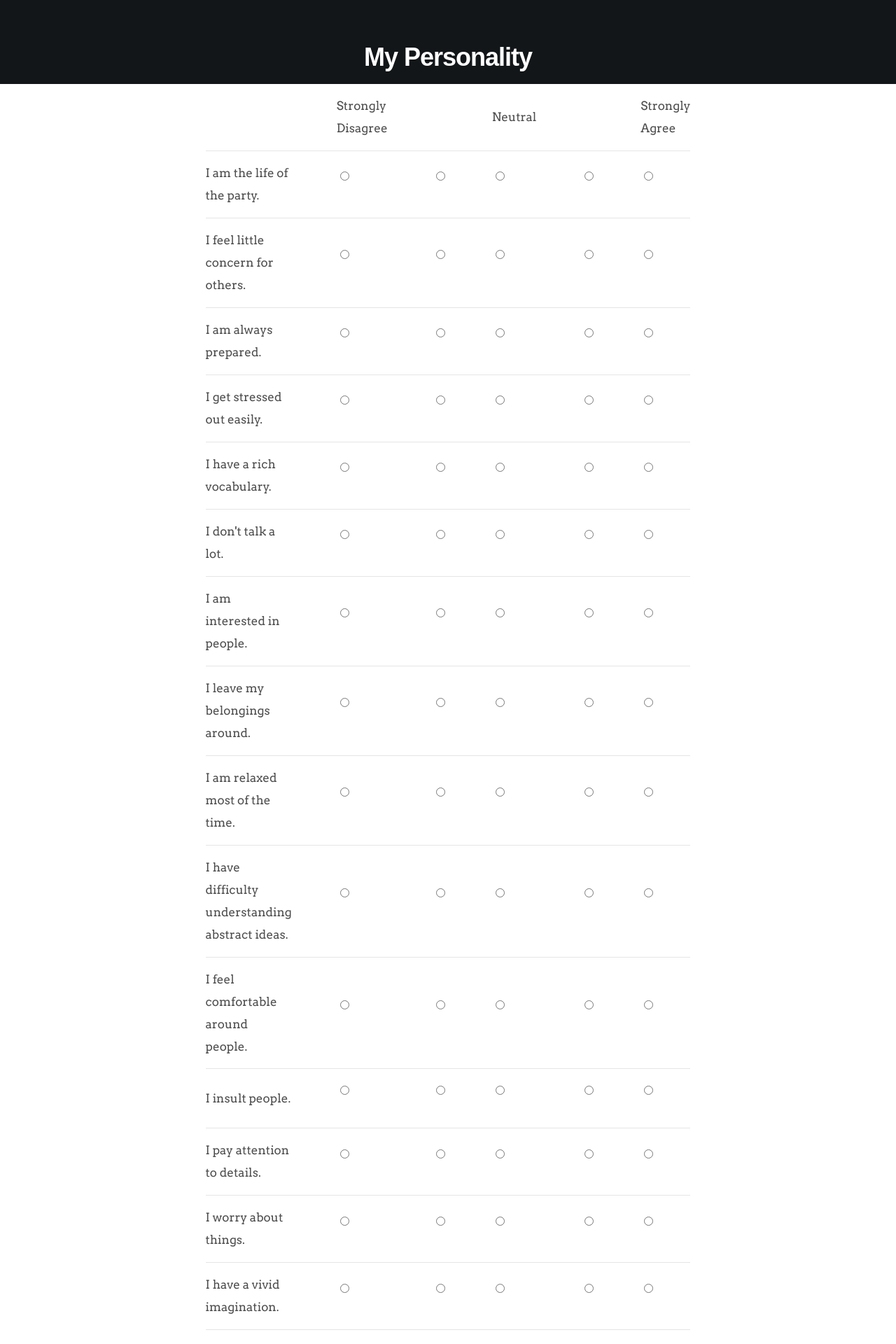
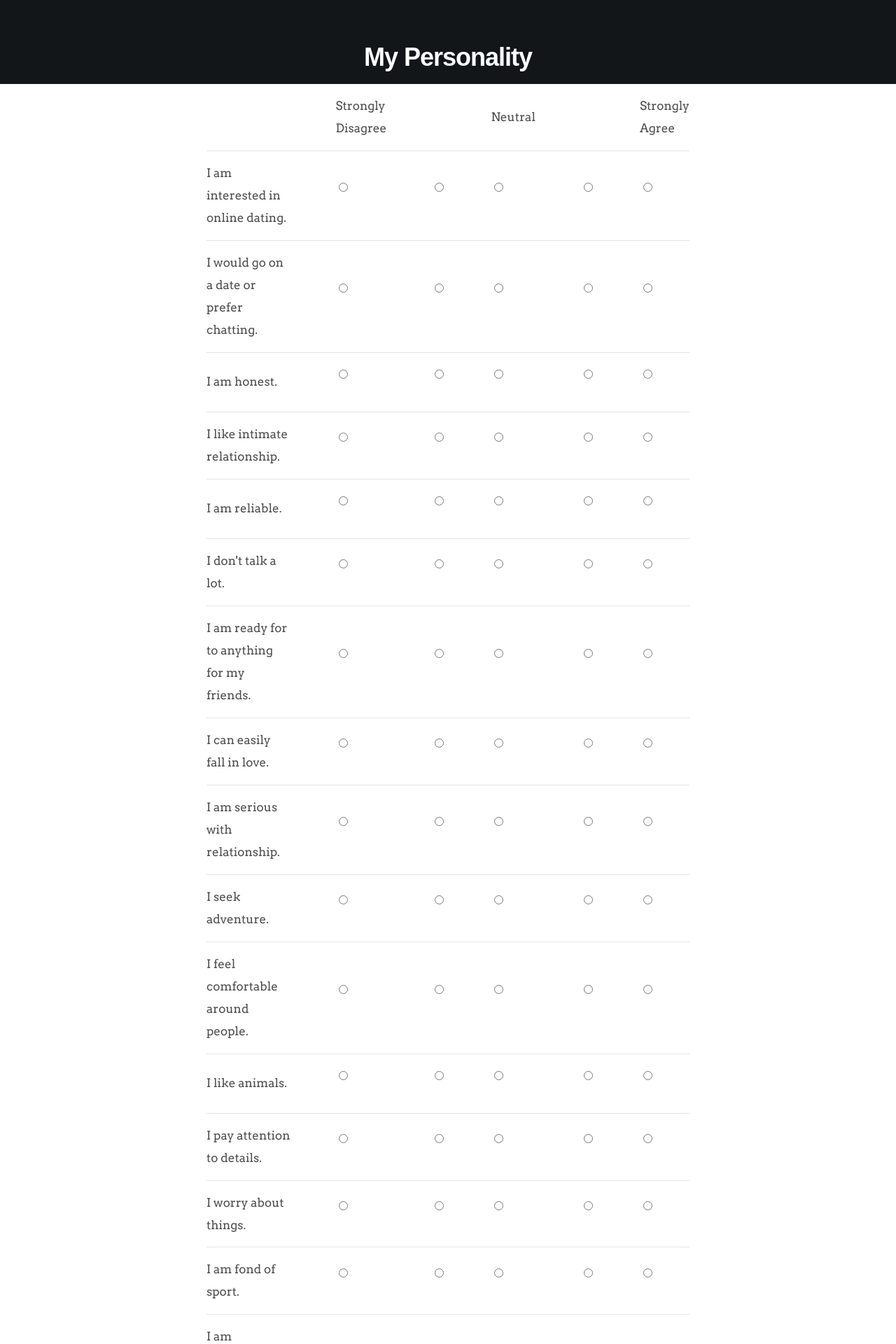
Before and after one commit to abrorkhamidov/smf-ai, a Flask app: page /personality in a window 1280 px wide. Shown: the top 1920 px of the page at 70% size. Run offline with Flask 2, Linux system fonts and the light colour scheme; a user stored in the database is signed in; parts of the project's set-up code (start-up, migrations or seed data) failed here and were passed over; some libraries are stand-ins or nearby versions.

Commit message:
Update personality.html

```diff
--- a/templates/personality.html
+++ b/templates/personality.html
@@ -73,35 +73,35 @@ function checksubmit()
 	<td>Strongly Agree</td>
 	</tr>
 
-	<tr class="form"><td>I am the life of the party.</td>
+	<tr class="form"><td>I am interested in online dating.</td>
 	<td align="center"><input type="hidden" name="EXT1_E" id="EXT1_E" value="0" /><input type="radio" name="EXT1" value="1" onclick="itemclicked('EXT1');" required /></td>
 	<td align="center"><input type="radio" name="EXT1" value="2" onclick="itemclicked('EXT1');" /></td>
 	<td align="center"><input type="radio" name="EXT1" value="3" onclick="itemclicked('EXT1');" /></td>
 	<td align="center"><input type="radio" name="EXT1" value="4" onclick="itemclicked('EXT1');" /></td>
 	<td align="center"><input type="radio" name="EXT1" value="5" onclick="itemclicked('EXT1');" /></td>
 	</tr>
-	<tr><td>I feel little concern for others.</td>
+	<tr><td>I would go on a date or prefer chatting.</td>
 	<td align="center"><input type="hidden" name="AGR1_E" id="AGR1_E" value="0" /><input type="radio" name="AGR1" value="1" onclick="itemclicked('AGR1');" required /></td>
 	<td align="center"><input type="radio" name="AGR1" value="2" onclick="itemclicked('AGR1');" /></td>
 	<td align="center"><input type="radio" name="AGR1" value="3" onclick="itemclicked('AGR1');" /></td>
 	<td align="center"><input type="radio" name="AGR1" value="4" onclick="itemclicked('AGR1');" /></td>
 	<td align="center"><input type="radio" name="AGR1" value="5" onclick="itemclicked('AGR1');" /></td>
 	</tr>
-	<tr><td>I am always prepared.</td>
+	<tr><td>I am honest.</td>
 	<td align="center"><input type="hidden" name="CSN1_E" id="CSN1_E" value="0" /><input type="radio" name="CSN1" value="1" onclick="itemclicked('CSN1');" required /></td>
 	<td align="center"><input type="radio" name="CSN1" value="2" onclick="itemclicked('CSN1');" /></td>
 	<td align="center"><input type="radio" name="CSN1" value="3" onclick="itemclicked('CSN1');" /></td>
 	<td align="center"><input type="radio" name="CSN1" value="4" onclick="itemclicked('CSN1');" /></td>
 	<td align="center"><input type="radio" name="CSN1" value="5" onclick="itemclicked('CSN1');" /></td>
 	</tr>
-	<tr><td>I get stressed out easily.</td>
+	<tr><td>I like intimate relationship.</td>
 	<td align="center"><input type="hidden" name="EST1_E" id="EST1_E" value="0" /><input type="radio" name="EST1" value="1" onclick="itemclicked('EST1');" required /></td>
 	<td align="center"><input type="radio" name="EST1" value="2" onclick="itemclicked('EST1');" /></td>
 	<td align="center"><input type="radio" name="EST1" value="3" onclick="itemclicked('EST1');" /></td>
 	<td align="center"><input type="radio" name="EST1" value="4" onclick="itemclicked('EST1');" /></td>
 	<td align="center"><input type="radio" name="EST1" value="5" onclick="itemclicked('EST1');" /></td>
 	</tr>
-	<tr><td>I have a rich vocabulary.</td>
+	<tr><td>I am reliable.</td>
 	<td align="center"><input type="hidden" name="OPN1_E" id="OPN1_E" value="0" /><input type="radio" name="OPN1" value="1" onclick="itemclicked('OPN1');" required /></td>
 	<td align="center"><input type="radio" name="OPN1" value="2" onclick="itemclicked('OPN1');" /></td>
 	<td align="center"><input type="radio" name="OPN1" value="3" onclick="itemclicked('OPN1');" /></td>
@@ -115,28 +115,28 @@ function checksubmit()
 	<td align="center"><input type="radio" name="EXT2" value="4" onclick="itemclicked('EXT2');" /></td>
 	<td align="center"><input type="radio" name="EXT2" value="5" onclick="itemclicked('EXT2');" /></td>
 	</tr>
-	<tr><td>I am interested in people.</td>
+	<tr><td>I am ready for to anything for my friends.</td>
 	<td align="center"><input type="hidden" name="AGR2_E" id="AGR2_E" value="0" /><input type="radio" name="AGR2" value="1" onclick="itemclicked('AGR2');" required /></td>
 	<td align="center"><input type="radio" name="AGR2" value="2" onclick="itemclicked('AGR2');" /></td>
 	<td align="center"><input type="radio" name="AGR2" value="3" onclick="itemclicked('AGR2');" /></td>
 	<td align="center"><input type="radio" name="AGR2" value="4" onclick="itemclicked('AGR2');" /></td>
 	<td align="center"><input type="radio" name="AGR2" value="5" onclick="itemclicked('AGR2');" /></td>
 	</tr>
-	<tr><td>I leave my belongings around.</td>
+	<tr><td>I can easily fall in love.</td>
 	<td align="center"><input type="hidden" name="CSN2_E" id="CSN2_E" value="0" /><input type="radio" name="CSN2" value="1" onclick="itemclicked('CSN2');" required /></td>
 	<td align="center"><input type="radio" name="CSN2" value="2" onclick="itemclicked('CSN2');" /></td>
 	<td align="center"><input type="radio" name="CSN2" value="3" onclick="itemclicked('CSN2');" /></td>
 	<td align="center"><input type="radio" name="CSN2" value="4" onclick="itemclicked('CSN2');" /></td>
 	<td align="center"><input type="radio" name="CSN2" value="5" onclick="itemclicked('CSN2');" /></td>
 	</tr>
-	<tr><td>I am relaxed most of the time.</td>
+	<tr><td>I am serious with relationship.</td>
 	<td align="center"><input type="hidden" name="EST2_E" id="EST2_E" value="0" /><input type="radio" name="EST2" value="1" onclick="itemclicked('EST2');" required /></td>
 	<td align="center"><input type="radio" name="EST2" value="2" onclick="itemclicked('EST2');" /></td>
 	<td align="center"><input type="radio" name="EST2" value="3" onclick="itemclicked('EST2');" /></td>
 	<td align="center"><input type="radio" name="EST2" value="4" onclick="itemclicked('EST2');" /></td>
 	<td align="center"><input type="radio" name="EST2" value="5" onclick="itemclicked('EST2');" /></td>
 	</tr>
-	<tr><td>I have difficulty understanding abstract ideas.</td>
+	<tr><td>I seek adventure.</td>
 	<td align="center"><input type="hidden" name="OPN2_E" id="OPN2_E" value="0" /><input type="radio" name="OPN2" value="1" onclick="itemclicked('OPN2');" required /></td>
 	<td align="center"><input type="radio" name="OPN2" value="2" onclick="itemclicked('OPN2');" /></td>
 	<td align="center"><input type="radio" name="OPN2" value="3" onclick="itemclicked('OPN2');" /></td>
@@ -150,7 +150,7 @@ function checksubmit()
 	<td align="center"><input type="radio" name="EXT3" value="4" onclick="itemclicked('EXT3');" /></td>
 	<td align="center"><input type="radio" name="EXT3" value="5" onclick="itemclicked('EXT3');" /></td>
 	</tr>
-	<tr><td>I insult people.</td>
+	<tr><td>I like animals.</td>
 	<td align="center"><input type="hidden" name="AGR3_E" id="AGR3_E" value="0" /><input type="radio" name="AGR3" value="1" onclick="itemclicked('AGR3');" required /></td>
 	<td align="center"><input type="radio" name="AGR3" value="2" onclick="itemclicked('AGR3');" /></td>
 	<td align="center"><input type="radio" name="AGR3" value="3" onclick="itemclicked('AGR3');" /></td>
@@ -171,14 +171,14 @@ function checksubmit()
 	<td align="center"><input type="radio" name="EST3" value="4" onclick="itemclicked('EST3');" /></td>
 	<td align="center"><input type="radio" name="EST3" value="5" onclick="itemclicked('EST3');" /></td>
 	</tr>
-	<tr><td>I have a vivid imagination.</td>
+	<tr><td>I am fond of sport.</td>
 	<td align="center"><input type="hidden" name="OPN3_E" id="OPN3_E" value="0" /><input type="radio" name="OPN3" value="1" onclick="itemclicked('OPN3');" required /></td>
 	<td align="center"><input type="radio" name="OPN3" value="2" onclick="itemclicked('OPN3');" /></td>
 	<td align="center"><input type="radio" name="OPN3" value="3" onclick="itemclicked('OPN3');" /></td>
 	<td align="center"><input type="radio" name="OPN3" value="4" onclick="itemclicked('OPN3');" /></td>
 	<td align="center"><input type="radio" name="OPN3" value="5" onclick="itemclicked('OPN3');" /></td>
 	</tr>
-	<tr><td>I keep in the background.</td>
+	<tr><td>I am interested in cars.</td>
 	<td align="center"><input type="hidden" name="EXT4_E" id="EXT4_E" value="0" /><input type="radio" name="EXT4" value="1" onclick="itemclicked('EXT4');" required /></td>
 	<td align="center"><input type="radio" name="EXT4" value="2" onclick="itemclicked('EXT4');" /></td>
 	<td align="center"><input type="radio" name="EXT4" value="3" onclick="itemclicked('EXT4');" /></td>
@@ -192,21 +192,21 @@ function checksubmit()
 	<td align="center"><input type="radio" name="AGR4" value="4" onclick="itemclicked('AGR4');" /></td>
 	<td align="center"><input type="radio" name="AGR4" value="5" onclick="itemclicked('AGR4');" /></td>
 	</tr>
-	<tr><td>I make a mess of things.</td>
+	<tr><td>I like to travel.</td>
 	<td align="center"><input type="hidden" name="CSN4_E" id="CSN4_E" value="0" /><input type="radio" name="CSN4" value="1" onclick="itemclicked('CSN4');" required /></td>
 	<td align="center"><input type="radio" name="CSN4" value="2" onclick="itemclicked('CSN4');" /></td>
 	<td align="center"><input type="radio" name="CSN4" value="3" onclick="itemclicked('CSN4');" /></td>
 	<td align="center"><input type="radio" name="CSN4" value="4" onclick="itemclicked('CSN4');" /></td>
 	<td align="center"><input type="radio" name="CSN4" value="5" onclick="itemclicked('CSN4');" /></td>
 	</tr>
-	<tr><td>I seldom feel blue.</td>
+	<tr><td>I like to be friend more than lover.</td>
 	<td align="center"><input type="hidden" name="EST4_E" id="EST4_E" value="0" /><input type="radio" name="EST4" value="1" onclick="itemclicked('EST4');" required /></td>
 	<td align="center"><input type="radio" name="EST4" value="2" onclick="itemclicked('EST4');" /></td>
 	<td align="center"><input type="radio" name="EST4" value="3" onclick="itemclicked('EST4');" /></td>
 	<td align="center"><input type="radio" name="EST4" value="4" onclick="itemclicked('EST4');" /></td>
 	<td align="center"><input type="radio" name="EST4" value="5" onclick="itemclicked('EST4');" /></td>
 	</tr>
-	<tr><td>I am not interested in abstract ideas.</td>
+	<tr><td>I am interested in technology.</td>
 	<td align="center"><input type="hidden" name="OPN4_E" id="OPN4_E" value="0" /><input type="radio" name="OPN4" value="1" onclick="itemclicked('OPN4');" required /></td>
 	<td align="center"><input type="radio" name="OPN4" value="2" onclick="itemclicked('OPN4');" /></td>
 	<td align="center"><input type="radio" name="OPN4" value="3" onclick="itemclicked('OPN4');" /></td>
@@ -248,7 +248,7 @@ function checksubmit()
 	<td align="center"><input type="radio" name="OPN5" value="4" onclick="itemclicked('OPN5');" /></td>
 	<td align="center"><input type="radio" name="OPN5" value="5" onclick="itemclicked('OPN5');" /></td>
 	</tr>
-	<tr><td>I have little to say.</td>
+	<tr><td>I am a big fan of music.</td>
 	<td align="center"><input type="hidden" name="EXT6_E" id="EXT6_E" value="0" /><input type="radio" name="EXT6" value="1" onclick="itemclicked('EXT6');" required /></td>
 	<td align="center"><input type="radio" name="EXT6" value="2" onclick="itemclicked('EXT6');" /></td>
 	<td align="center"><input type="radio" name="EXT6" value="3" onclick="itemclicked('EXT6');" /></td>
@@ -276,14 +276,14 @@ function checksubmit()
 	<td align="center"><input type="radio" name="EST6" value="4" onclick="itemclicked('EST6');" /></td>
 	<td align="center"><input type="radio" name="EST6" value="5" onclick="itemclicked('EST6');" /></td>
 	</tr>
-	<tr><td>I do not have a good imagination.</td>
+	<tr><td>I am movie addict.</td>
 	<td align="center"><input type="hidden" name="OPN6_E" id="OPN6_E" value="0" /><input type="radio" name="OPN6" value="1" onclick="itemclicked('OPN6');" required /></td>
 	<td align="center"><input type="radio" name="OPN6" value="2" onclick="itemclicked('OPN6');" /></td>
 	<td align="center"><input type="radio" name="OPN6" value="3" onclick="itemclicked('OPN6');" /></td>
 	<td align="center"><input type="radio" name="OPN6" value="4" onclick="itemclicked('OPN6');" /></td>
 	<td align="center"><input type="radio" name="OPN6" value="5" onclick="itemclicked('OPN6');" /></td>
 	</tr>
-	<tr><td>I talk to a lot of different people at parties.</td>
+	<tr><td>I like cooking.</td>
 	<td align="center"><input type="hidden" name="EXT7_E" id="EXT7_E" value="0" /><input type="radio" name="EXT7" value="1" onclick="itemclicked('EXT7');" required /></td>
 	<td align="center"><input type="radio" name="EXT7" value="2" onclick="itemclicked('EXT7');" /></td>
 	<td align="center"><input type="radio" name="EXT7" value="3" onclick="itemclicked('EXT7');" /></td>
@@ -297,7 +297,7 @@ function checksubmit()
 	<td align="center"><input type="radio" name="AGR7" value="4" onclick="itemclicked('AGR7');" /></td>
 	<td align="center"><input type="radio" name="AGR7" value="5" onclick="itemclicked('AGR7');" /></td>
 	</tr>
-	<tr><td>I like order.</td>
+	<tr><td>I like eating more than love.</td>
 	<td align="center"><input type="hidden" name="CSN7_E" id="CSN7_E" value="0" /><input type="radio" name="CSN7" value="1" onclick="itemclicked('CSN7');" required /></td>
 	<td align="center"><input type="radio" name="CSN7" value="2" onclick="itemclicked('CSN7');" /></td>
 	<td align="center"><input type="radio" name="CSN7" value="3" onclick="itemclicked('CSN7');" /></td>
@@ -339,7 +339,7 @@ function checksubmit()
 	<td align="center"><input type="radio" name="CSN8" value="4" onclick="itemclicked('CSN8');" /></td>
 	<td align="center"><input type="radio" name="CSN8" value="5" onclick="itemclicked('CSN8');" /></td>
 	</tr>
-	<tr><td>I have frequent mood swings.</td>
+	<tr><td>I am physically strong.</td>
 	<td align="center"><input type="hidden" name="EST8_E" id="EST8_E" value="0" /><input type="radio" name="EST8" value="1" onclick="itemclicked('EST8');" required /></td>
 	<td align="center"><input type="radio" name="EST8" value="2" onclick="itemclicked('EST8');" /></td>
 	<td align="center"><input type="radio" name="EST8" value="3" onclick="itemclicked('EST8');" /></td>
@@ -409,7 +409,7 @@ function checksubmit()
 	<td align="center"><input type="radio" name="CSN10" value="4" onclick="itemclicked('CSN10');" /></td>
 	<td align="center"><input type="radio" name="CSN10" value="5" onclick="itemclicked('CSN10');" /></td>
 	</tr>
-	<tr><td>I often feel blue.</td>
+	<tr><td>I am good at analysing problems.</td>
 	<td align="center"><input type="hidden" name="EST10_E" id="EST10_E" value="0" /><input type="radio" name="EST10" value="1" onclick="itemclicked('EST10');" required /></td>
 	<td align="center"><input type="radio" name="EST10" value="2" onclick="itemclicked('EST10');" /></td>
 	<td align="center"><input type="radio" name="EST10" value="3" onclick="itemclicked('EST10');" /></td>
```
